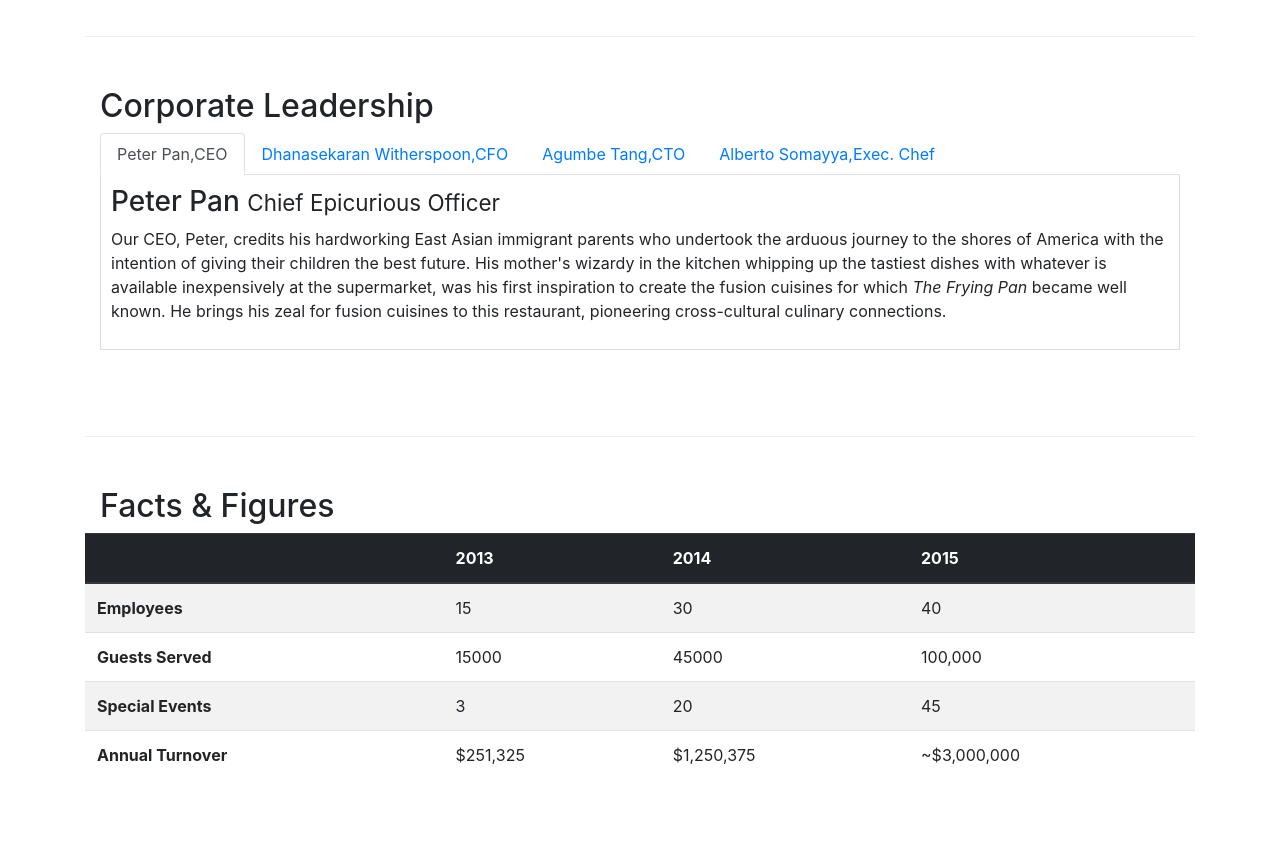
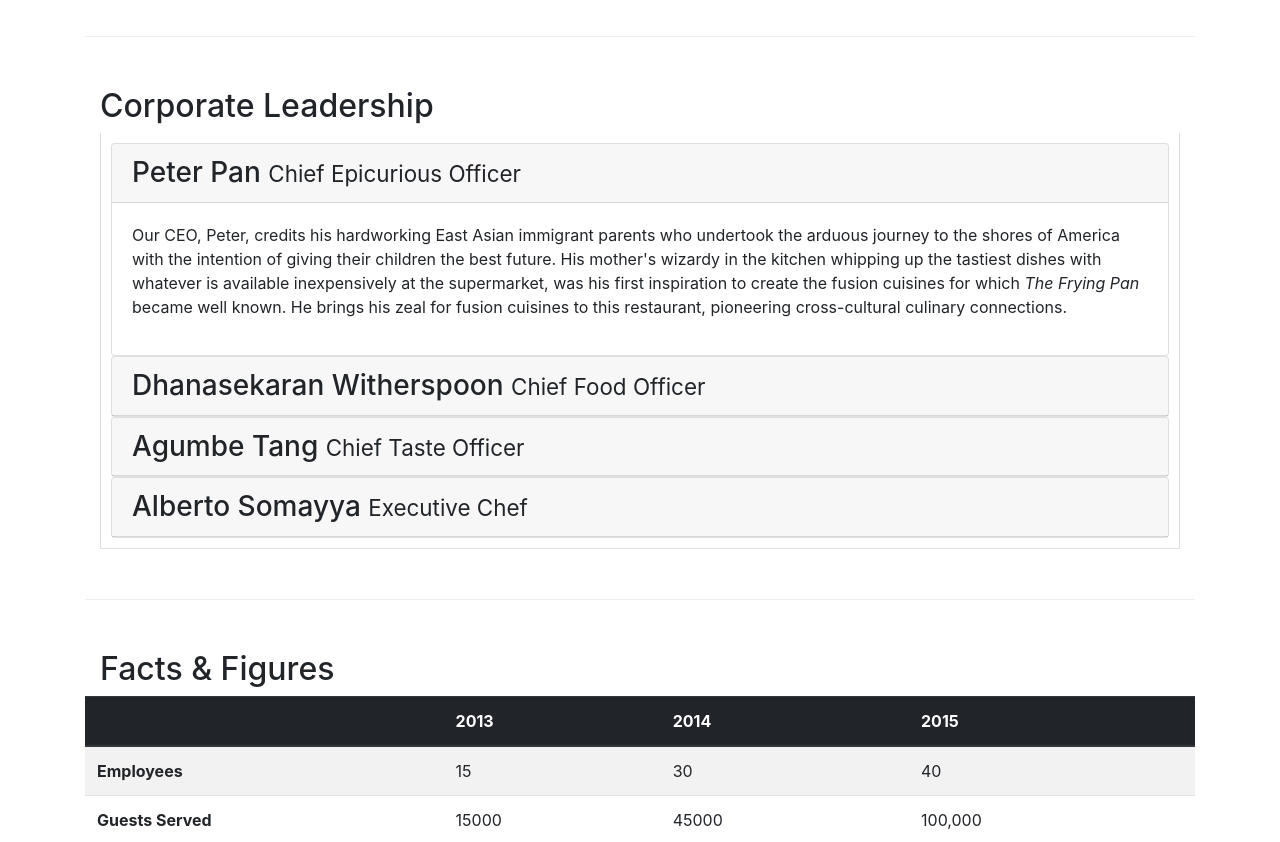
Before and after one commit to lkhamitkar/BootS, a website: page conFusion/aboutus.html in a window 1280 px wide. Shown: the part 900-1742 px from the top of the page. Drawn offline with nearby package versions, Linux system fonts and the light colour scheme.

Commit message:
accordion

```diff
--- a/conFusion/aboutus.html
+++ b/conFusion/aboutus.html
@@ -111,45 +111,64 @@
         <div class="row row-content" >
             <div class="col-xs-12 col-sm">
                 <h2>Corporate Leadership</h2>
-                <ul class="nav nav-tabs">
-                    <li class="nav-item">
-                        <a class="nav-link active" href="#peter" role="tab" data-toggle="tab">
-                            Peter Pan,CEO
+                <div id="accordion">
+                    <div class="tab-content">
+                        <div class="card">
+                            <div class="card-header" role="tab" id="peterhead">
+                            <h3 class="mb-0">
+                                <a data-toggle="collapse" data-target="#peter">
+                                Peter Pan <small>Chief Epicurious Officer</small>
                                 </a>
-                    </li>
-                    <li class="nav-item">
-                        <a class="nav-link" href="#danny" role="tab" data-toggle="tab">
-                            Dhanasekaran Witherspoon,CFO
-                        </a>
-                    </li>
-                    <li class="nav-item">
-                        <a class="nav-link" href="#agumbe" role="tab" data-toggle="tab">
-                            Agumbe Tang,CTO
-                        </a>
-                    </li>
-                    <li class="nav-item">
-                        <a class="nav-link" href="#alberto" role="tab" data-toggle="tab">
-                            Alberto Somayya,Exec. Chef
-                        </a>
-                    </li>
-
-                </ul>
-                <div class="tab-content">
-                    <div role="tabpanel" class="tab-pane fade show active" id="peter">
-                        <h3>Peter Pan <small>Chief Epicurious Officer</small></h3>
+                            </h3>
+                            </div>
+                            <div class="collapse show" id="peter" data-parent="#accordion">
+                                <div class="card-body">
                                     <p class="d-none d-sm-block">Our CEO, Peter, credits his hardworking East Asian immigrant parents who undertook the arduous journey to the shores of America with the intention of giving their children the best future. His mother's wizardy in the kitchen whipping up the tastiest dishes with whatever is available inexpensively at the supermarket, was his first inspiration to create the fusion cuisines for which <em>The Frying Pan</em> became well known. He brings his zeal for fusion cuisines to this restaurant, pioneering cross-cultural culinary connections.</p>
                                 </div>
-                    <div role="tabpanel" class="tab-pane fade" id="danny">
-                        <h3>Dhanasekaran Witherspoon <small>Chief Food Officer</small></h3>
+                            </div>
+                        </div>
+                        <div class="card">
+                            <div class="card-header" role="tab" id="dannyhead">
+                                <h3 class="mb-0">
+                                    <a class="collapsed" data-toggle="collapse" data-target="#danny">
+                                    Dhanasekaran Witherspoon <small>Chief Food Officer</small>
+                                    </a>
+                                </h3>
+                            </div>
+                            <div class="collapse" id="danny" data-parent="#accordion">
+                                <div class="card-body">
                                     <p class="d-none d-sm-block">Our CFO, Danny, as he is affectionately referred to by his colleagues, comes from a long established family tradition in farming and produce. His experiences growing up on a farm in the Australian outback gave him great appreciation for varieties of food sources. As he puts it in his own words, <em>Everything that runs, wins, and everything that stays, pays!</em></p>
                                 </div>
-                    <div role="tabpanel" class="tab-pane fade" id="agumbe">
-                        <h3>Agumbe Tang <small>Chief Taste Officer</small></h3>
+                            </div>
+                        </div>
+                        <div class="card">
+                            <div class="card-header" role="tab" id="agumbehead">
+                                <h3 class="mb-0">
+                                    <a class="collapsed" data-toggle="collapse" data-target="#agumbe">
+                                    Agumbe Tang <small>Chief Taste Officer</small>
+                                    </a>
+                                </h3>
+                            </div>
+                            <div class="collapse" id="agumbe" data-parent="#accordion">
+                                <div class="card-body">
                                         <p class="d-none d-sm-block">Blessed with the most discerning gustatory sense, Agumbe, our CTO, personally ensures that every dish that we serve meets his exacting tastes. Our chefs dread the tongue lashing that ensues if their dish does not meet his exacting standards. He lives by his motto, <em>You click only if you survive my lick.</em></p>
                                 </div>
-                    <div role="tabpanel" class="tab-pane fade" id="alberto">
-                        <h3>Alberto Somayya <small>Executive Chef</small></h3>
+                            </div>
+                        </div>
+                        <div class="card">
+                            <div class="card-header" role="tab" id="albertohead">
+                                <h3 class="mb-0">
+                                    <a class="collapsed" data-toggle="collapse" data-target="#alberto">
+                                    Alberto Somayya <small>Executive Chef</small>
+                                    </a>
+                                </h3>
+                            </div>
+                            <div class="collapse" id="alberto" data-parent="#accordion">
+                                <div class="card-body">
                                     <p class="d-none d-sm-block">Award winning three-star Michelin chef with wide International experience having worked closely with whos-who in the culinary world, he specializes in creating mouthwatering Indo-Italian fusion experiences. He says, <em>Put together the cuisines from the two craziest cultures, and you get a winning hit! Amma Mia!</em></p>
+                                </div>
+                            </div>
+                        </div>
                     </div>
                 </div>
             </div>
```
Lines whose indentation alone changed are shown as unchanged.
